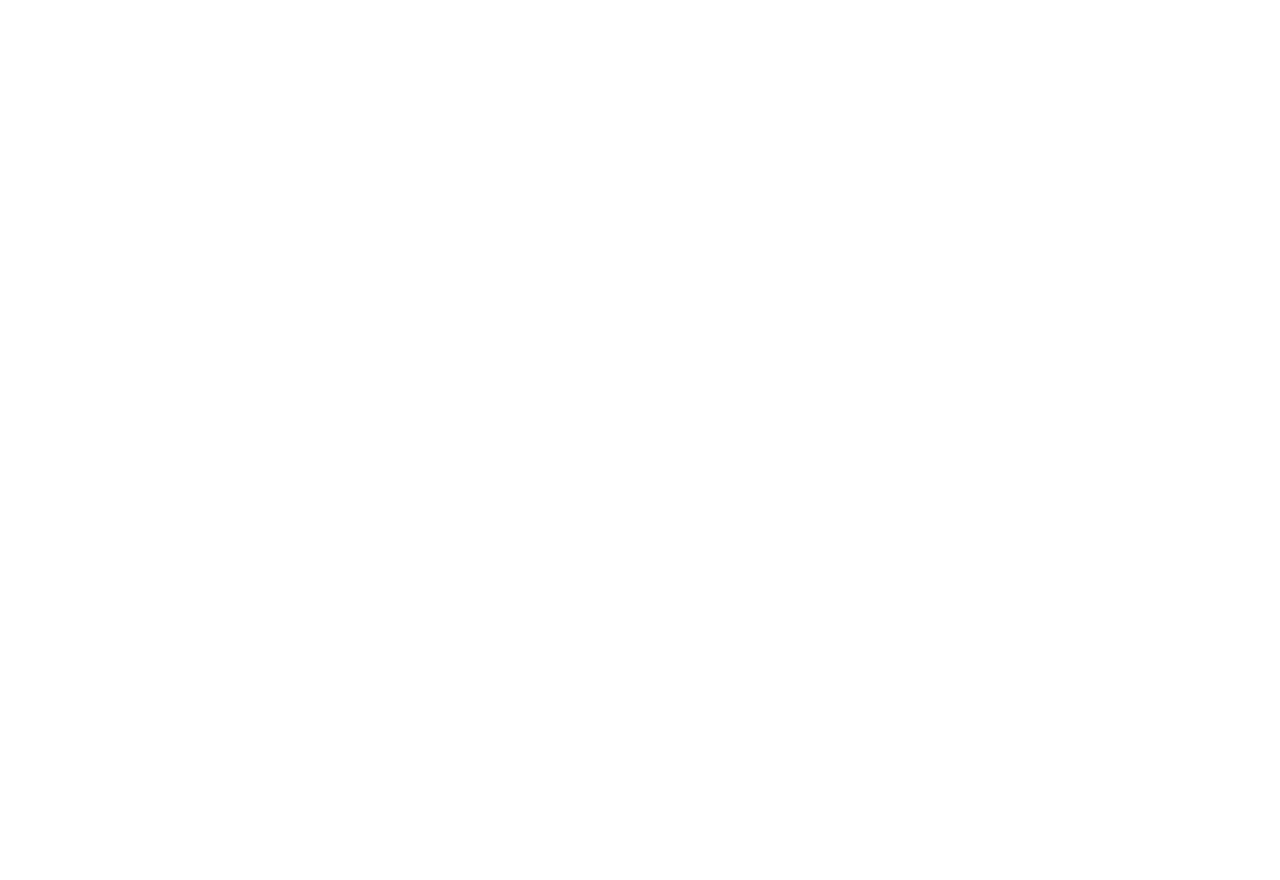
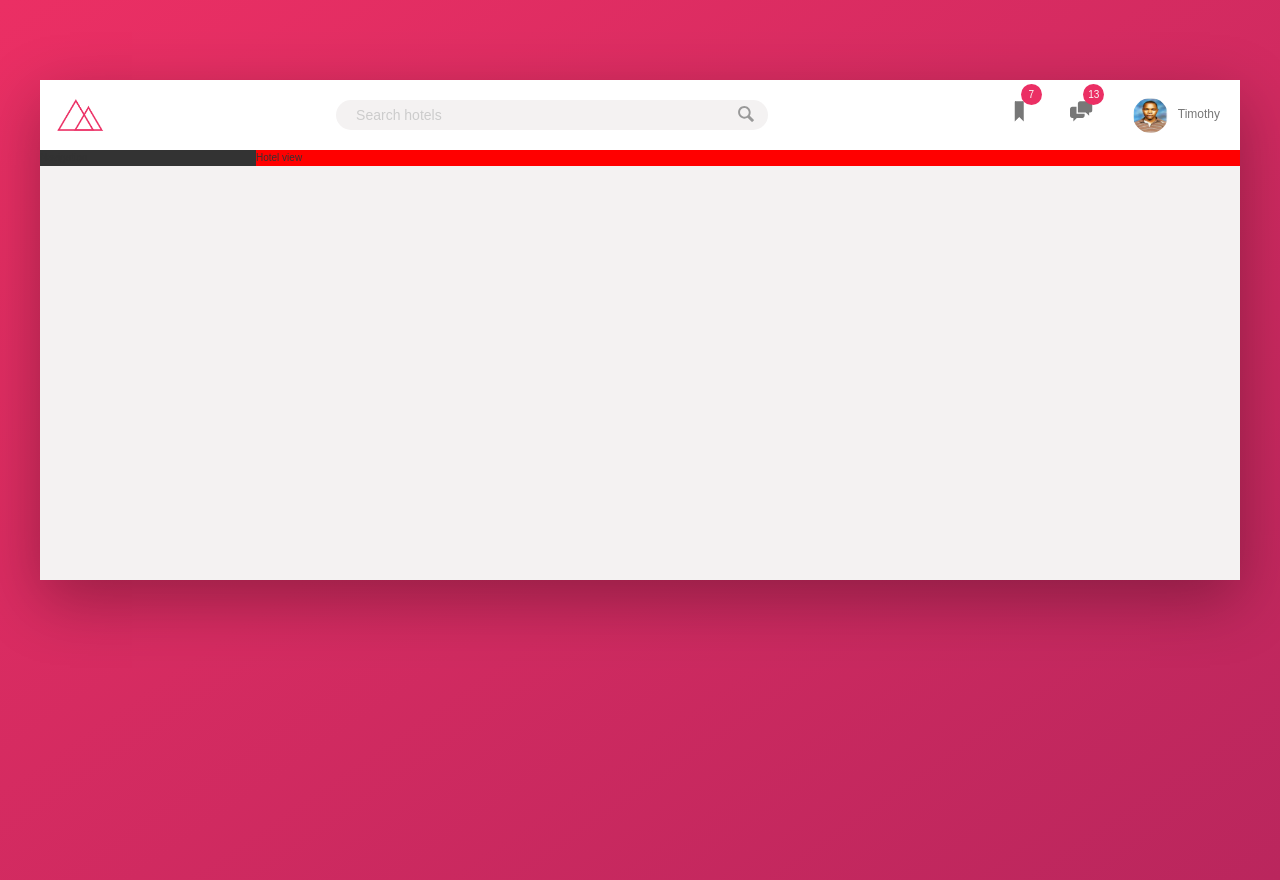
Before and after one commit to timlubanga/TRILLIO-PROJECT, a website: page index.html in a window 1280 px wide. Before the commit the page ends 800 px from the top, so only its background shows below. Drawn offline with Linux system fonts and the light colour scheme.

Commit message:
create the layout and the header section

```diff
--- a/index.html
+++ b/index.html
@@ -11,7 +11,50 @@
         <title>trillo &mdash; Your all-in-one booking app</title>
     </head>
     <body>
+        <div class="container">
+            <header class="header">
+                <img src="img/logo.png" alt="trillo logo" class="logo">
 
+                <form action="#" class="search">
+                    <input type="text" class="search_input" placeholder="Search hotels">
+                    <button class="search_button">
+                        <svg class="search_icon">
+                            <use xlink:href="img/sprite.svg#icon-magnifying-glass">
+                            </use>
+                        </svg>
+                    </button>
+                </form>
+
+                <nav class="user-nav">
+                    <div class="user-nav_icon-box">
+                        <svg class="user-nav_icon">
+                            <use xlink:href="img/sprite.svg#icon-bookmark"></use>
+                        </svg>
+                        <span class="user-nav_notification">7</span>
+                    </div>
+
+                    <div class="user-nav_icon-box">
+                        <svg class="user-nav_icon">
+                            <use xlink:href="img/sprite.svg#icon-chat"></use>
+                        </svg>
+                        <span class="user-nav_notification">13</span>
+                    </div>
+
+                    <div class="user-nav_user">
+                        <img src="img/tim.jpg" alt="User photo" class="user-nav_user-photo">
+                        <span class="user-nav_user-name">Timothy</span>
+                    </div>
+                </nav>
+            </header>
+            <div class="content">
+                <nav class="sidebar">
+                    Navigation
+                </nav>
+                <main class="hotel-view">
+                    Hotel view
+                </main>
+            </div>
+        </div>
 
     </body>
 </html>
--- a/package.json
+++ b/package.json
@@ -8,10 +8,9 @@
     "devserver": "live-server",
     "start": "npm-run-all --parallel devserver watch:sass",
     "compile:sass": "node-sass sass/main.scss css/style.comp.css",
-    "concat:css": "concat -o css/style.concat.css css/icon-font.css css/style.comp.css",
-    "prefix:css": "postcss --use autoprefixer -b 'last 10 versions' css/style.concat.css -o css/style.prefix.css",
+    "prefix:css": "postcss --use autoprefixer -b 'last 10 versions'  -o css/style.prefix.css",
     "compress:css": "node-sass css/style.prefix.css css/style.css --output-style compressed",
-    "build:css": "npm-run-all compile:sass concat:css prefix:css compress:css"
+    "build:css": "npm-run-all compile:sass prefix:css compress:css"
   },
   "author": "Timothy",
   "license": "ISC",
--- /dev/null
+++ b/sass/_base.scss
@@ -0,0 +1,43 @@
+:root{
+--color-primary: #eb2f64;
+--color-primary-light: #FF3366;
+--color-primary-dark: #BA265D;
+
+--color-grey-light-1: #faf9f9;
+--color-grey-light-2: #f4f2f2;
+--color-grey-light-3: #f0eeee;
+--color-grey-light-4: #ccc;
+
+--color-grey-dark-1: #333;
+--color-grey-dark-2: #777;
+--color-grey-dark-3: #999;
+
+--shadow-dark:0 2rem 6rem rgba(0,0,0,0.3)
+}
+
+
+*{
+    padding:0;
+    margin:0
+}
+
+html{
+    font-size:62.5%;
+    box-sizing:border-box
+}
+
+*,
+*::before,
+*::after{
+    box-sizing: inherit;
+}
+
+
+body{
+    font-family:"Opens Sans", sans-serif;
+    font-weight: 400;
+    line-height: 1.6;
+    color: var(--color-grey-dark-1);
+    min-height: 100vh;
+    background-image:linear-gradient( to bottom right, var(--color-primary), var(--color-primary-dark));
+}
--- /dev/null
+++ b/sass/_components.scss
@@ -0,0 +1,135 @@
+.logo{
+    height:3.25rem;
+    margin-left:1.7rem;
+}
+
+.search{
+    font-size:1.4rem;
+    display:flex;
+    justify-content: center;
+    align-items: center;
+
+    flex-basis: 40%;
+    &_input{
+        font-family: inherit;
+        font-size: inherit;
+        background-color: var(--color-grey-light-2);
+        color: inherit;
+        border:none;
+        padding: 0.7rem 2rem;
+        border-radius:100px;
+        margin-right:-3.25rem;
+        width:90%;
+        transition: all 0.3s ease-out;
+
+        &:focus{
+            outline:none;
+            width:100%;
+            background-color: var(--color-grey-light-3);
+        };
+
+        &::-webkit-input-placeholder {
+            font-weight:100;
+            color:var(--color-grey-light-4);
+        }
+
+    };
+
+    &_input:focus + &_button {
+        font-weight:100;
+        color: var(--color-grey-light-3);
+    }
+
+
+    &_button{
+        border:none;
+        background-color:var(--color-grey-light-2);
+
+        &:focus{
+            outline:none;
+
+        }
+
+
+        &:active{
+            transform:translateY(4px);
+        }
+
+    }
+
+
+
+    &_icon{
+        height:2rem;
+        width:2rem;
+        cursor: pointer;
+        fill: var(--color-grey-dark-3);
+    }
+}
+
+
+
+.user-nav{
+    font-size:inherit;
+    font-family:inherit;
+    display:flex;
+    justify-content:center;
+    align-items: center;
+
+    align-self: stretch;
+
+    &>*{
+        padding:2rem;
+        height:100%;
+    }
+
+    &>*:hover{
+        background-color: var(--color-grey-dark-3);
+    }
+
+    &_icon-box{
+    position:relative;
+
+
+    }
+
+    &_icon{
+        height:2.25rem;
+        width:2.25rem;
+        fill:var(--color-grey-dark-2)
+    }
+
+    &_notification{
+        color: var(--color-grey-light-1);
+        display:flex;
+        position: absolute;
+        top:.4rem;
+        left:3.3rem;
+        justify-content: center;
+        align-items: center;
+        height:2.1rem;
+        width:2.1rem;
+        background-color:var(--color-primary);
+        border-radius:50%;
+
+
+    }
+    &_user{
+        font-size: 1.2rem;
+        color: var(--color-grey-dark-2);
+     display:flex;
+     justify-content: center;
+     align-items: center;
+    }
+
+    &_user-photo{
+        height:3.5rem;
+        width:3.5rem;
+        margin-right:1rem;
+        border-radius:50%
+    }
+
+    &_user-name{
+
+    }
+}
--- /dev/null
+++ b/sass/_layout.scss
@@ -0,0 +1,35 @@
+.container{
+    max-width: 120rem;
+    margin:8rem auto;
+    background-color: var(--color-grey-light-2);
+    box-shadow:0 2rem 6rem rgba(0,0,0,.3);
+
+    min-height:50rem
+}
+
+.header{
+    height:7rem;
+    background-color: #fff;
+    border-bottom:var(--color-grey-light-2);
+    display:flex;
+    justify-content:space-between;
+    align-items: center;
+}
+
+.content{
+    display:flex
+
+}
+
+
+.sidebar{
+    background-color: var(--color-grey-dark-1);
+    flex:0 0 18%
+
+}
+
+.hotel-view{
+    flex:1;
+    background-color:red;
+
+}
--- a/sass/main.scss
+++ b/sass/main.scss
@@ -1,17 +1,3 @@
-/*
-COLORS
-
-Primary: #eb2f64
-Primary light: #FF3366
-Primary dark: #BA265D
-
-Grey light 1: #faf9f9
-Grey light 2: #f4f2f2
-Grey light 3: #f0eeee
-Grey light 4: #ccc
-
-Grey dark 1: #333
-Grey dark 2: #777
-Grey dark 3: #999
-
-*/
+@import './base';
+@import './layout';
+@import './components'
```
Also changed, not shown: css/style.css, img/1558682_191668584367559_1486691453_n.jpg (added), img/tim.jpg (added).
